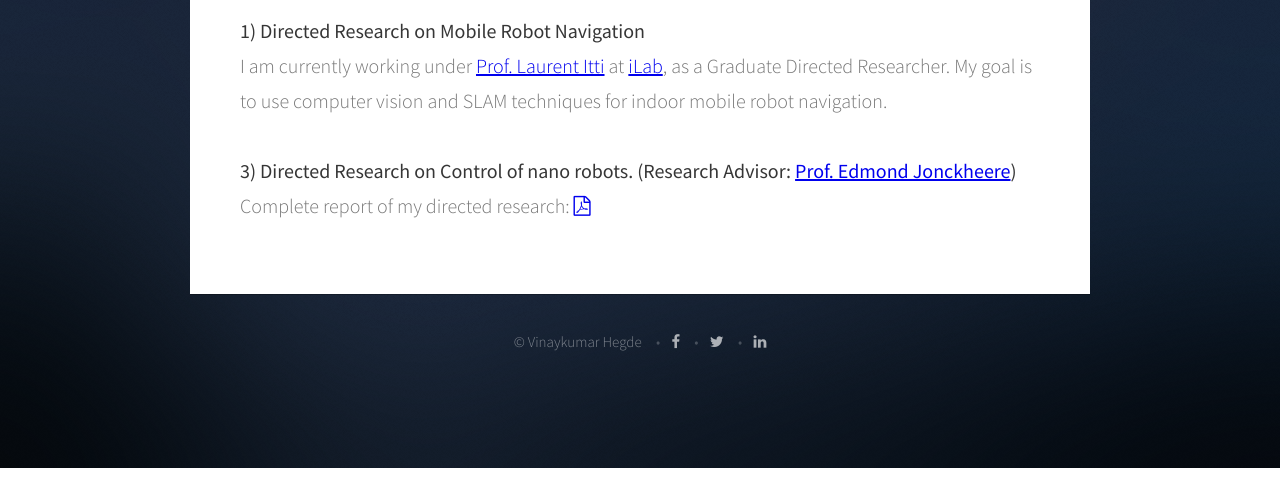
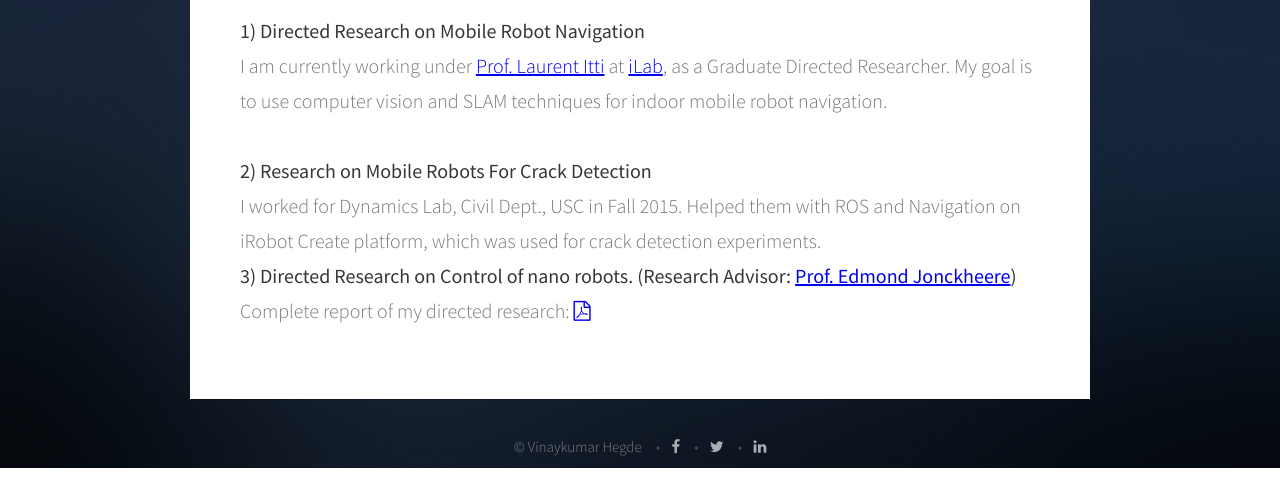
Before and after one commit to vinaykumarhegde/vinaykumarhs2020.github.io, a plain HTML site: page index.html in a window 1280 px wide. Both pictures are taken after a click on the link "Research". Shown: the part 332-826 px from the top of the page. Before the commit the page ends 800 px from the top, so only its background shows below. Drawn offline with Linux system fonts and the light colour scheme.

Commit message:
Add new resume, update research

```diff
--- a/index.html
+++ b/index.html
@@ -164,6 +164,8 @@
 								<ol>
 									<li><b>1) Directed Research on Mobile Robot Navigation </b><br>
 										I am currently working under <a href="http://ilab.usc.edu/itti/">Prof. Laurent Itti</a> at <a href="http://ilab.usc.edu/research/">iLab</a>, as a Graduate Directed Researcher. My  goal is to use computer vision and SLAM techniques for indoor mobile robot navigation. </br><br>
+									<li><b>2) Research on Mobile Robots For Crack Detection </b><br>
+										I worked for Dynamics Lab, Civil Dept., USC in Fall 2015. Helped them with ROS and Navigation on iRobot Create platform, which was used for crack detection experiments.
 									<li><b>3) Directed Research on Control of nano robots. (Research Advisor: <a href="http://ee.usc.edu/faculty_staff/faculty_directory/jonckheere.htm">Prof. Edmond Jonckheere</a>) </b><br>
 										Complete report of my directed research: <a href="docs/dr_fall2014.pdf" class="icon fa-file-pdf-o"><span></span></a>
 									</li>
```
Also changed, not shown: 3 other files.
